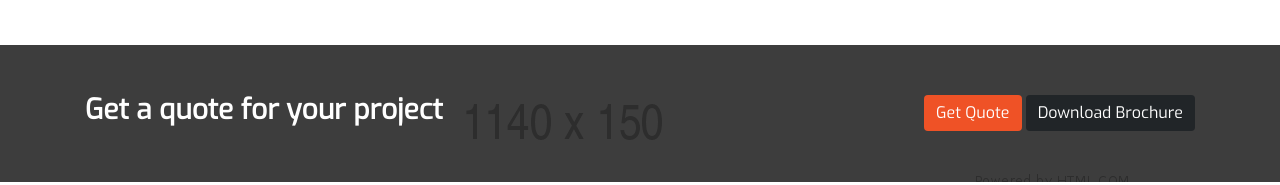
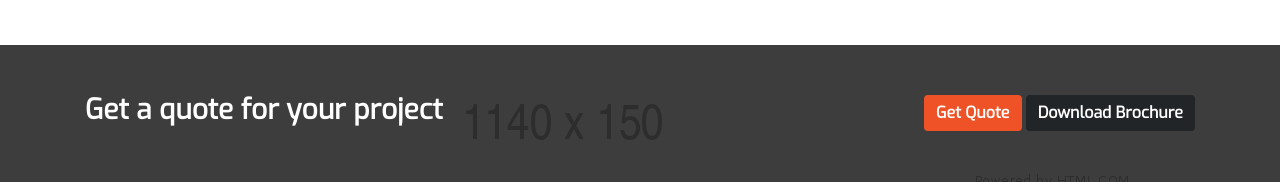
Before and after one commit to narenkram/KIS-template, a plain HTML site: page pages/services.html in a window 1280 px wide. Shown: the part 946-1131 px from the top of the page. Drawn offline with Linux system fonts and the light colour scheme.

Commit message:
Button UI Update in Services Page

```diff
--- a/pages/services.html
+++ b/pages/services.html
@@ -208,8 +208,8 @@
                         </h3>
                     </div>
                     <div class="col-12 col-sm-12 col-md-6 col-lg-6 text-right align-self-center">
-                        <button class="btn btn-primary">Get Quote</button>
-                        <button class="btn btn-dark">Download Brochure</button>
+                        <button class="btn btn-primary font-weight-bold">Get Quote</button>
+                        <button class="btn btn-dark font-weight-bold">Download Brochure</button>
                     </div>
                 </div>
             </div>
```
